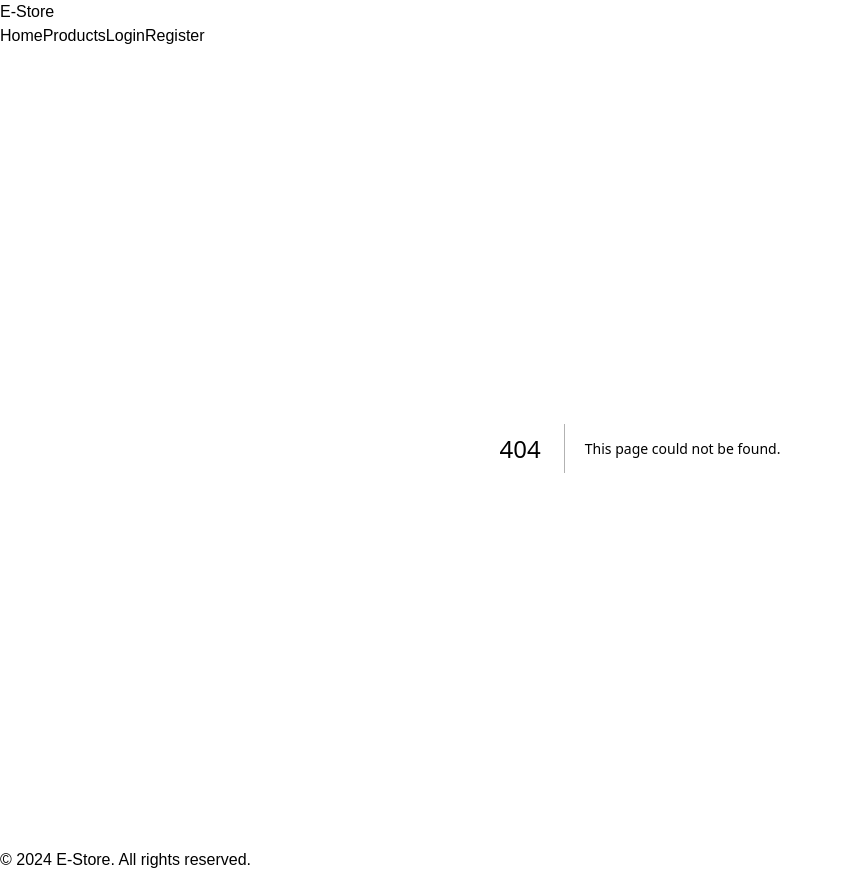
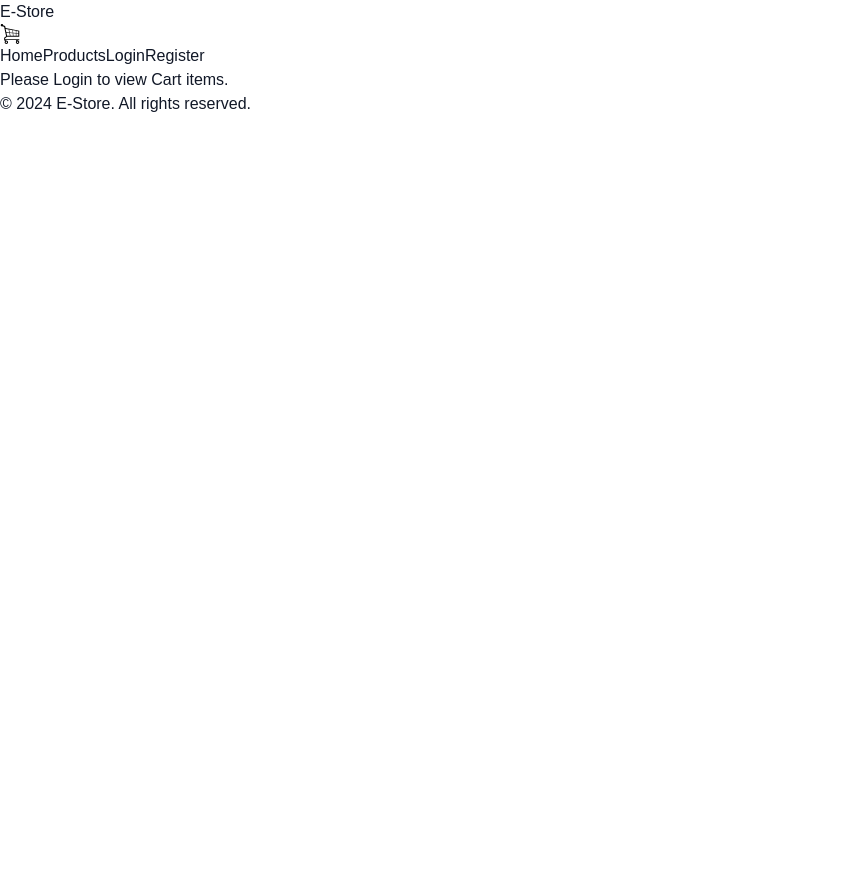
Before and after one commit to goatdev7/e-store, a Next.js app in the folder frontend/: page /cart in a window 1280 px wide. Before the commit this address had no page. Shown: the whole page, without its empty margins (0-843 px from the left). After the commit the page ends 800 px from the top, so only its background shows below. Built offline with nearby package versions, Linux system fonts and the light colour scheme.

Commit message:
cart almost completed

```diff
--- /dev/null
+++ b/frontend/pages/cart/index.tsx
@@ -0,0 +1,67 @@
+import React, { useContext } from "react";
+import { useCart } from "@/app/context/cartContext";
+import { AuthContext } from "@/app/context/authContext";
+
+
+export default function cartPage() {
+    const { cart, updateCartItem, removeFromCart } = useCart();
+    const { role, token } = useContext(AuthContext);
+
+    if (!cart && !token) {
+        return (
+            <div className="min-h-screen flex items-center justify-center">
+                <p className="text-gray-700">Please Login to view Cart items.</p>
+            </div>
+        );
+    }
+    else if (!cart && token) {
+        return (
+            <div className="min-h-screen flex items-center justify-center">
+                <p className="text-gray-700">No items in the cart.</p>
+            </div>
+        );
+    }
+
+    const handleQuantityChange = async (productId: string, newQuantity: number) => {
+        await updateCartItem(productId, newQuantity);
+    }
+
+    return (
+        <div className="min-h-screen bg-gray-50 py-10">
+            <div className="container mx-auto px-4">
+                <h1 className="text-3xl font-bold mb-6">Your Cart</h1>
+                {cart?.items.length === 0 ? (
+                    <p className="text-gray-600">No items in cart.</p>
+                ) : (
+                    <div className="space-y-4">
+                        {cart?.items.map((item) => (
+                            <div key={item.product.id} className="bg-white p-4 rounded shadow">
+                                <h2 className="text-xl font-semibold">{item.product.name}</h2>
+                                <p className="text-gray-600">Price: ${item.product.price}</p>
+                                <p className="text-gray-600">Available Stock: {item.product.quantity}</p>
+                                <div className="mt-2 flex items-center space-x-2">
+                                    <label htmlFor="quantity" className="font-medium">Quantity:</label>
+                                    <input
+                                        type="number"
+                                        id="quantity"
+                                        className="border rounded w-20 px-2 py-1"
+                                        value={item.quantity}
+                                        min={1}
+                                        max={item.product.quantity}
+                                        onChange={(e) => handleQuantityChange(item.product.id, Number(e.target.value))}
+                                    />
+                                    <button
+                                        onClick={() => removeFromCart(item.product.id)}
+                                        className="bg-red-500 text-white px-3 py-1 rounded hover:bg-red-600"
+                                    >
+                                        Remove
+                                    </button>
+                                </div>
+                            </div>
+                        ))}
+                    </div>
+                )}
+            </div>
+        </div>
+    );
+};
--- a/frontend/src/app/components/header.tsx
+++ b/frontend/src/app/components/header.tsx
@@ -1,5 +1,6 @@
 import React, { useContext } from 'react';
 import Link from 'next/link';
+import Image from 'next/image';
 import { AuthContext } from '../context/authContext';
 
 const Header: React.FC = () => {
@@ -7,8 +8,11 @@ const Header: React.FC = () => {
 
   return (
     <header className="w-full bg-white shadow p-4 flex items-center justify-between">
-      <div className="text-xl font-bold text-black">
+      <div className="flex items-center space-x-4 text-xl font-bold text-black">
         <Link href="/">E-Store</Link>
+        <Link href="/cart" className="text-gray-700 hover:text-indigo-600">
+          <Image src="/cart.svg" height="20" width="20" alt="cartLogo" />
+          </Link>
       </div>
       <nav className="flex items-center space-x-4">
         <Link href="/" className="text-gray-700 hover:text-indigo-600">
@@ -17,7 +21,6 @@ const Header: React.FC = () => {
         <Link href="/products/" className="text-gray-700 hover:text-indigo-600">
           Products
         </Link>
-
         {isLoggedIn ? (
           <button
             onClick={logout}
@@ -35,6 +38,7 @@ const Header: React.FC = () => {
             </Link>
           </>
         )}
+
       </nav>
     </header>
   );
--- a/frontend/src/app/context/cartContext.tsx
+++ b/frontend/src/app/context/cartContext.tsx
@@ -6,6 +6,7 @@ import { GET_CART, ADD_TO_CART, UPDATE_CART_ITEM, REMOVE_FROM_CART } from "../se
 
 interface CartItem {
     product: {
+        id: string,
         name: string,
         description: string,
         price: number,
```
Also changed, not shown: frontend/public/cart.svg (added).
